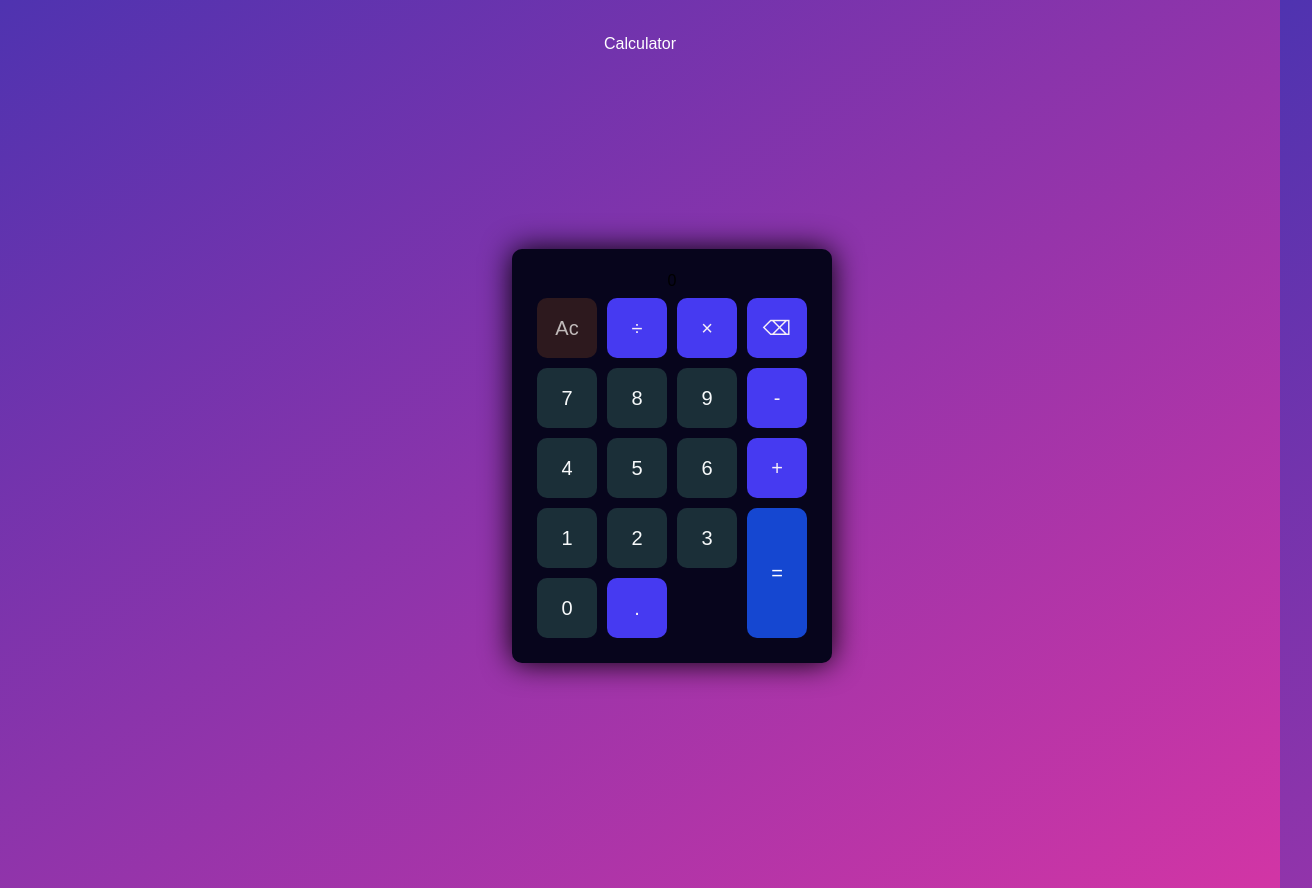
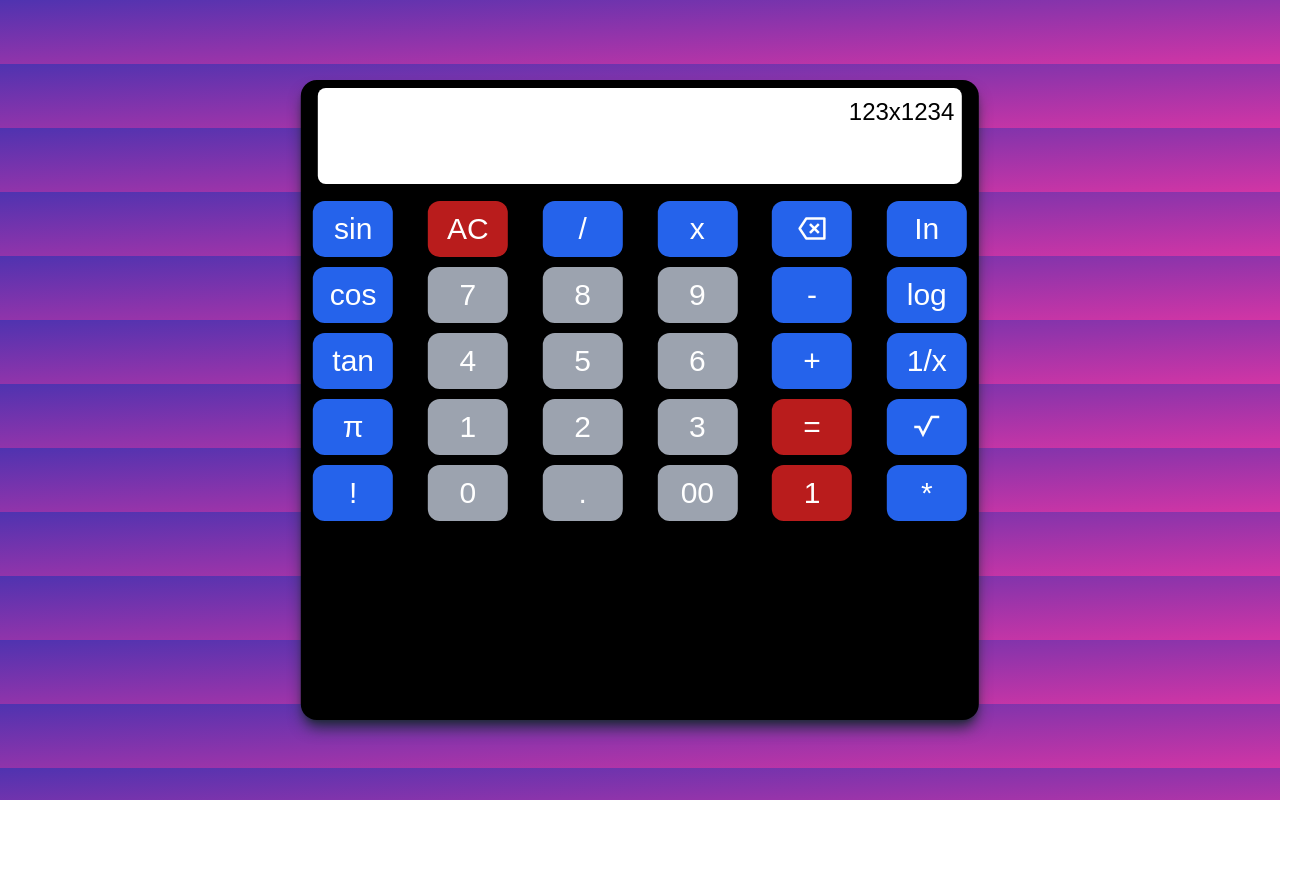
Before and after one commit to salmanmhd/Calc-Mate, a React (Vite) app: page / in a window 1280 px wide. Shown: the whole page, 1312 px wide, since content can reach past the window. After the commit the page ends 800 px from the top, so only its background shows below. Built offline with nearby package versions, Linux system fonts and the light colour scheme.

Commit message:
make scientific calci ui for these make btn componet and scientific calci component

```diff
--- a/package.json
+++ b/package.json
@@ -11,7 +11,8 @@
   },
   "dependencies": {
     "react": "^19.0.0",
-    "react-dom": "^19.0.0"
+    "react-dom": "^19.0.0",
+    "remixicon": "^4.6.0"
   },
   "devDependencies": {
     "@eslint/js": "^9.21.0",
--- a/src/App.jsx
+++ b/src/App.jsx
@@ -1,10 +1,13 @@
 import "./App.css";
+import Scientific from "./component/Scientific";
 import Ui from './component/Ui'
+import 'remixicon/fonts/remixicon.css'
 
 function App() {
   return (
     <>
-      <Ui/>
+      {/* <Ui/> */}
+      <Scientific/>
     </>
   );
 }
--- /dev/null
+++ b/src/component/CalcBtn.jsx
@@ -0,0 +1,19 @@
+import React from 'react'
+
+const CalcBtn = ({ sign, type = "primary", logo }) => {
+
+  const BTNS_TYPES = {
+    blue: 'bg-blue-600',
+    gray: "bg-gray-400",
+    red: "bg-red-700"
+  }
+
+
+  return (
+
+        <button className={`${BTNS_TYPES[type]}  w-10 sm:w-16 md:w-18 lg:w-20  rounded-xl font-medium text-white h-14 flex items-center justify-center text-center  text-xl cursor-pointer md:text-3xl`}>{sign ? sign : logo}</button>
+
+  )
+}
+
+export default CalcBtn
--- /dev/null
+++ b/src/component/Scientific.jsx
@@ -0,0 +1,72 @@
+import React from 'react'
+import CalcBtn from './CalcBtn'
+
+const Scientific = () => {
+  return (
+    <div className='h-[80vh] w-[95vw] sm:w-[70vw] md:w-[53vw]  bg-black rounded-2xl absolute top-[50%] left-[50%] -translate-x-[50%] -translate-y-[50%] shadow-lg shadow-gray-800'>
+         <div className='h-24 w-[95%] bg-white m-auto mt-2 rounded-lg text-right text-2xl p-2'>
+              123x1234
+         </div>
+          <div className='w-[99%] m-auto mt-2 rounded-lg text-right text-2xl p-1'>
+           <table className='w-full'>
+               {/* first row */}
+                <tr className='flex items-center justify-between w-[100%]'>
+                     <td><CalcBtn sign={"sin"} type='blue'/></td>
+                     <td><CalcBtn sign={"AC"} type='red'/></td>
+                     <td><CalcBtn sign={"/"} type='blue'/></td>
+                     <td><CalcBtn sign={"x"} type='blue'/></td>
+                     <td><CalcBtn type='blue' logo={<i class="ri-delete-back-2-line"></i>}/></td>
+                     <td><CalcBtn type='blue' sign={"In"}/></td>
+                </tr>
+
+                {/* second row */}
+
+                <tr className='flex items-center justify-between w-[100%]'>
+                     <td><CalcBtn sign={"cos"} type='blue'/></td>
+                     <td><CalcBtn sign={"7"} type='gray'/></td>
+                     <td><CalcBtn sign={"8"} type='gray'/></td>
+                     <td><CalcBtn sign={"9"} type='gray'/></td>
+                     <td><CalcBtn type='blue' sign={"-"}/></td>
+                     <td><CalcBtn type='blue' sign={"log"}/></td>
+                </tr>
+
+                {/* third row */}
+
+                <tr className='flex items-center justify-between w-[100%]'>
+                     <td><CalcBtn sign={"tan"} type='blue'/></td>
+                     <td><CalcBtn sign={"4"} type='gray'/></td>
+                     <td><CalcBtn sign={"5"} type='gray'/></td>
+                     <td><CalcBtn sign={"6"} type='gray'/></td>
+                     <td><CalcBtn type='blue' sign={"+"}/></td>
+                     <td><CalcBtn type='blue' sign={"1/x"}/></td>
+                </tr>
+                {/* forth row */}
+
+                <tr className='flex items-center justify-between w-[100%]'>
+                     <td><CalcBtn sign={"π"} type='blue'/></td>
+                     <td><CalcBtn sign={"1"} type='gray'/></td>
+                     <td><CalcBtn sign={"2"} type='gray'/></td>
+                     <td><CalcBtn sign={"3"} type='gray'/></td>
+                     <td><CalcBtn type='red' sign={"="}/></td>
+                     <td><CalcBtn type='blue' logo={<i className="ri-square-root"></i>}/></td>
+                </tr>
+
+                {/* last row */}
+
+
+                <tr className='flex items-center justify-between w-[100%]'>
+                     <td><CalcBtn sign={"!"} type='blue'/></td>
+                     <td><CalcBtn sign={"0"} type='gray'/></td>
+                     <td><CalcBtn sign={"."} type='gray'/></td>
+                     <td><CalcBtn sign={"00"} type='gray'/></td>
+                     <td><CalcBtn type='red' sign={"1"}/></td>
+                     <td><CalcBtn type='blue' sign={"*"}/></td>
+                </tr>
+
+           </table>
+          </div>
+    </div>
+  )
+}
+
+export default Scientific
```
Also changed, not shown: 1 other file (tests, documents, lock files or other folders).
